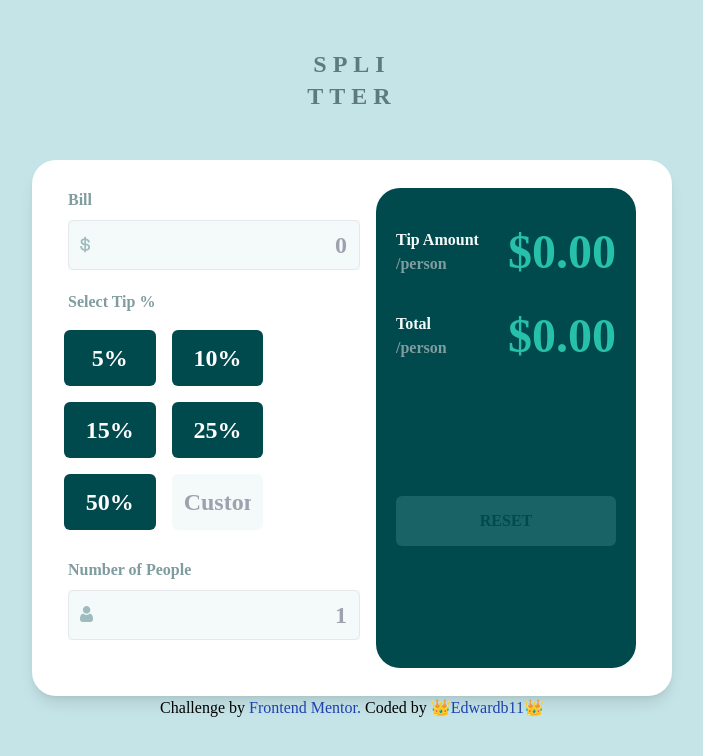
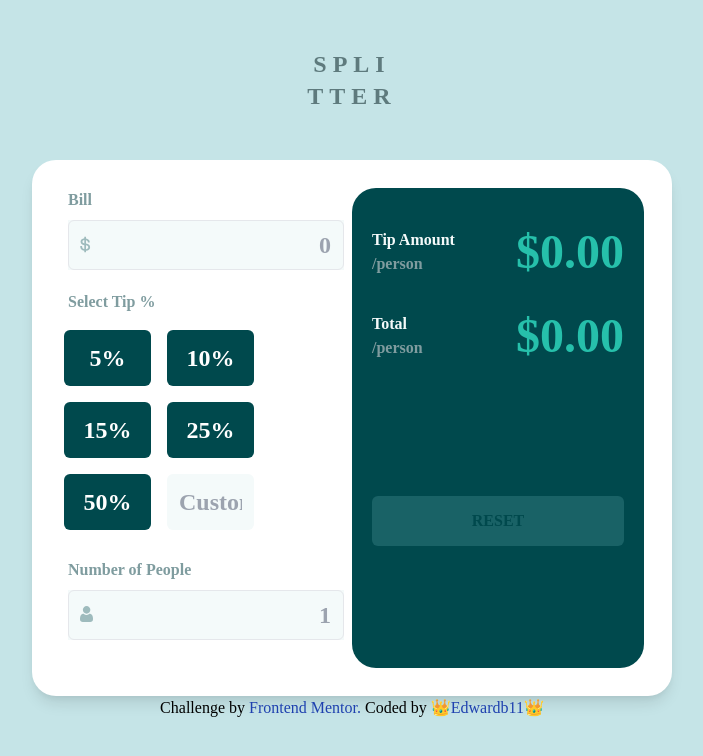
Before and after one commit to Edwardb11/Tip-calculator-app, a React (Create React App) app: page / in a window 1280 px wide. Shown: the top 756 px of the page, without its empty margins (288-991 px from the left). Built offline with nearby package versions, Linux system fonts and the light colour scheme.

Commit message:
update flex

```diff
--- a/src/componets/box/Box.js
+++ b/src/componets/box/Box.js
@@ -54,8 +54,8 @@ export default function Box() {
       </header>
       <main>
         <div className=" flex justify-center font-black">
-          <div className="flex flex-wrap  px-7 py-7  rounded-3xl  shadow-lg bg-white  text-black     max-w-1/2  2xl:max-w-3/4 xl:max-w-3/4 lg:max-w-3/4 md:max-w-full sm:max-w-full">
-            <div className="  flex-auto mx-2  max-w-1/2 2xl:max-w-1/2 xl:max-w-1/2 lg:max-w-full md:max-w-full sm:max-w-full">
+          <div className="flex flex-auto flex-wrap px-7 py-7  rounded-3xl  shadow-lg bg-white  text-black     max-w-1/2  2xl:max-w-3/4 xl:max-w-3/4 lg:max-w-3/4 md:max-w-full sm:max-w-full">
+            <div className="  flex-1 mx-2  max-w-1/2 2xl:max-w-1/2 xl:max-w-1/2 lg:max-w-full md:max-w-full sm:max-w-full">
               <label
                 htmlFor="bill"
                 className="block text-cyan-dark_gray font-semibold mb-2 sm:mb-0"
@@ -127,7 +127,7 @@ export default function Box() {
                 />
               </div>
             </div>
-            <div className="flex-auto max-w-1/2 2xl:max-w-1/2 xl:max-w-1/2 lg:max-w-full md:max-w-full sm:max-w-full rounded-3xl  mx-2   px-5 py-10   bg-cyan-dark ">
+            <div className="flex-1 max-w-1/2 2xl:max-w-1/2 xl:max-w-1/2 lg:max-w-full md:max-w-full sm:max-w-full rounded-3xl  mx-auto   px-5 py-10   bg-cyan-dark ">
               <div className="flex flex-col">
                 <div className="flex justify-between items-center  ">
                   <div className="text-cyan-light_gray font-semibold  ">
--- a/src/index.css
+++ b/src/index.css
@@ -12,3 +12,8 @@ input[type="number"]::-webkit-inner-spin-button {
   margin: 0;
   -moz-appearance: textfield;
 }
+.contenedor {
+  overflow-x: auto;
+  overflow: hidden;
+  background: blue;
+}
```
